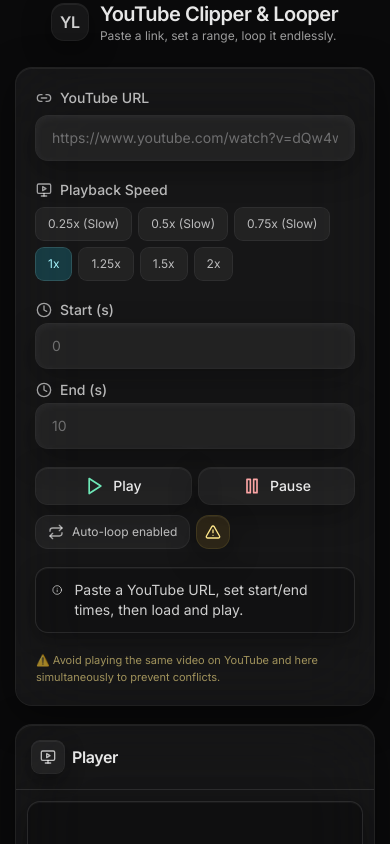
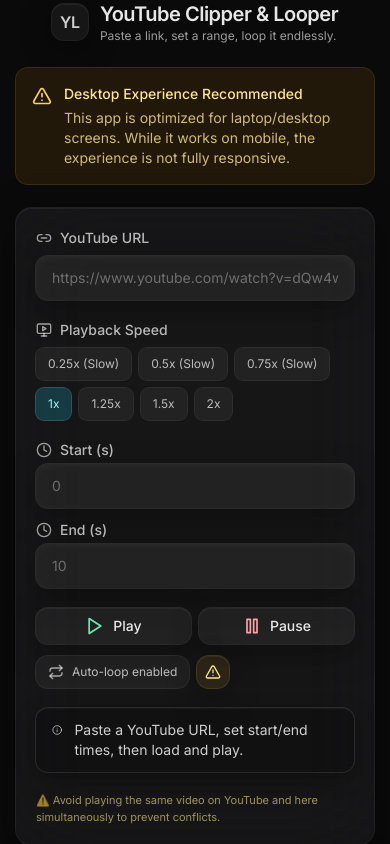
Before and after one commit to 1shanpanta/youtube-clipper, a React (Vite) app: page / in a window 390 px wide. Shown: the top 844 px of the page. Built offline with nearby package versions, Linux system fonts and the light colour scheme.

Commit message:
mobile screen warnings

```diff
--- a/src/App.jsx
+++ b/src/App.jsx
@@ -251,6 +251,17 @@
           </div>
         </div>
 
+        {/* Mobile Warning */}
+        <div className="block lg:hidden mb-6 rounded-xl bg-amber-500/10 backdrop-blur-sm ring-1 ring-amber-400/20 p-4">
+          <div className="flex items-start gap-3">
+            <AlertTriangle className="h-5 w-5 text-amber-300 mt-0.5 flex-shrink-0" />
+            <div className="text-sm text-amber-200">
+              <p className="font-medium mb-1">Desktop Experience Recommended</p>
+              <p className="text-amber-200/80">This app is optimized for laptop/desktop screens. While it works on mobile, the experience is not fully responsive.</p>
+            </div>
+          </div>
+        </div>
+
         {/* Content */}
         <div className="grid grid-cols-1 lg:grid-cols-2 gap-5 sm:gap-6">
           {/* Controls Card */}
```
